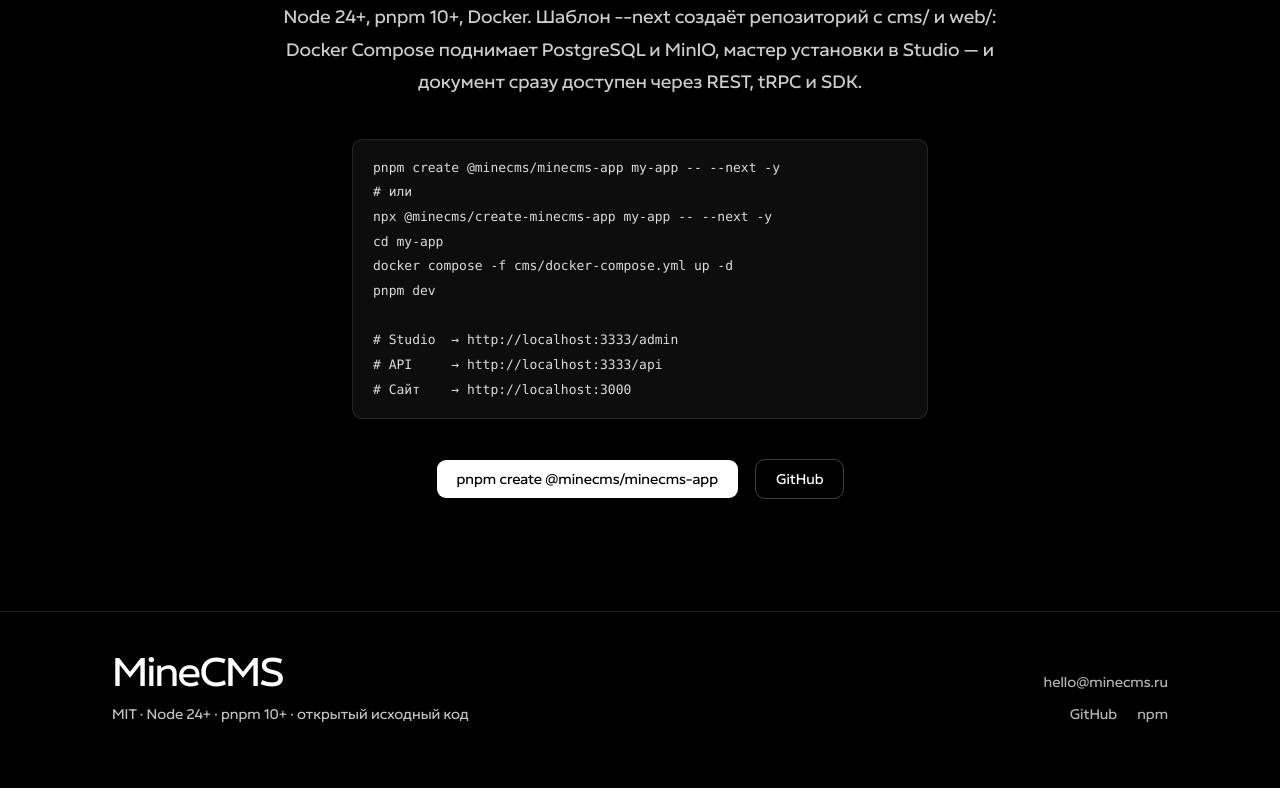
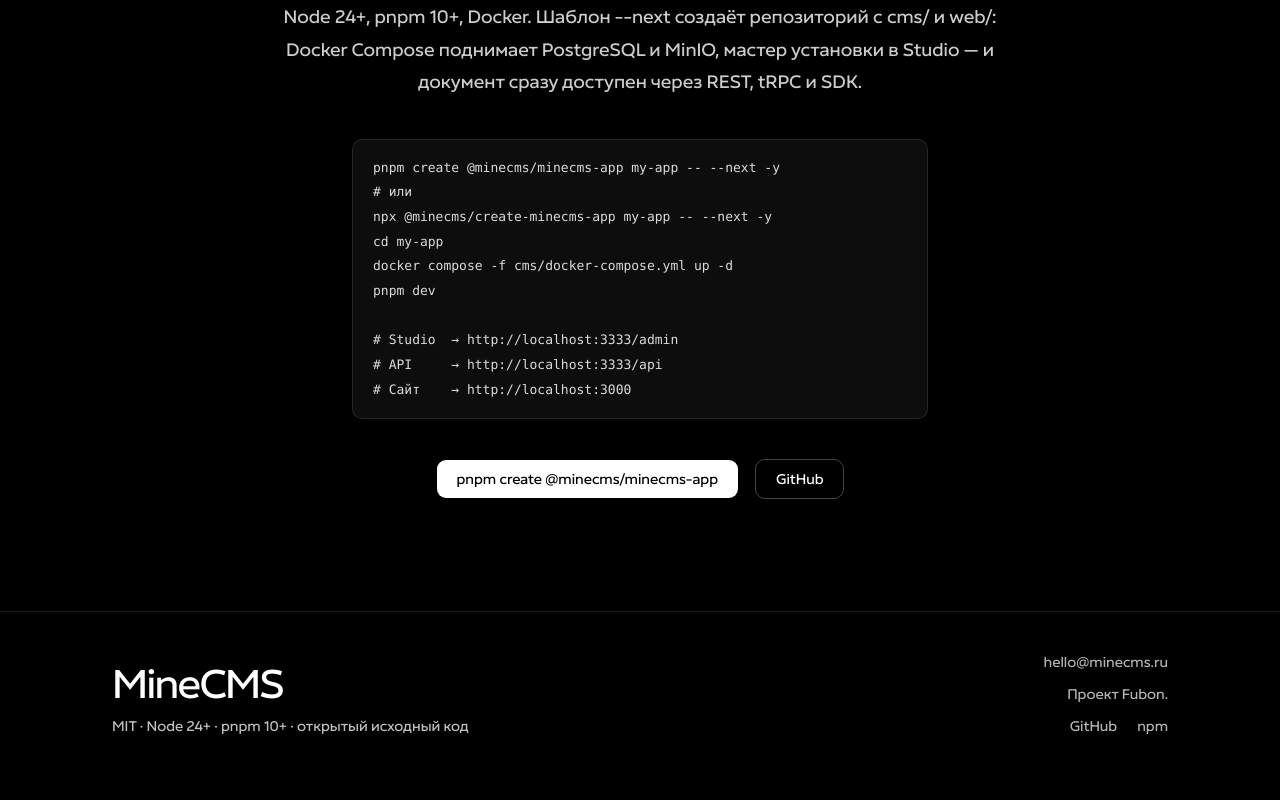
Before and after one commit to minecms/website, a Next.js app: page / in a window 1280 px wide. Shown: the part 5552-6352 px from the top of the page. Built offline with nearby package versions, Linux system fonts and the light colour scheme.

Commit message:
Add Fubon project link in footer.

```diff
--- a/components/landing/landing-page.tsx
+++ b/components/landing/landing-page.tsx
@@ -562,6 +562,18 @@
                 >
                   hello@minecms.ru
                 </Link>
+                <p>
+                  Проект{" "}
+                  <Link
+                    href="https://fubon.ru"
+                    target="_blank"
+                    rel="noreferrer"
+                    className="transition-opacity hover:text-white/70"
+                  >
+                    Fubon
+                  </Link>
+                  .
+                </p>
                 <div className="flex gap-5">
                   <Link
                     href="https://github.com/minecms/minecms"
```
